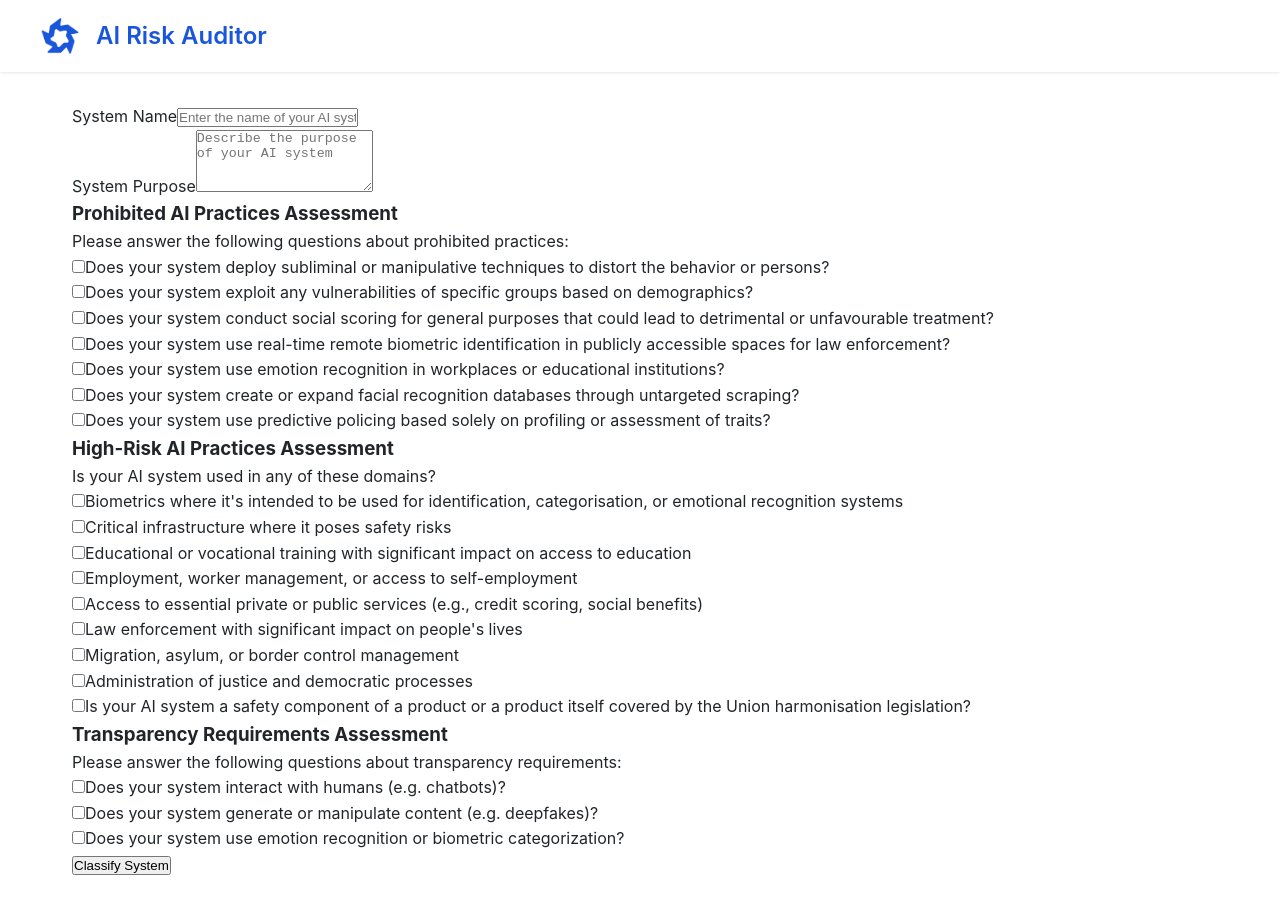
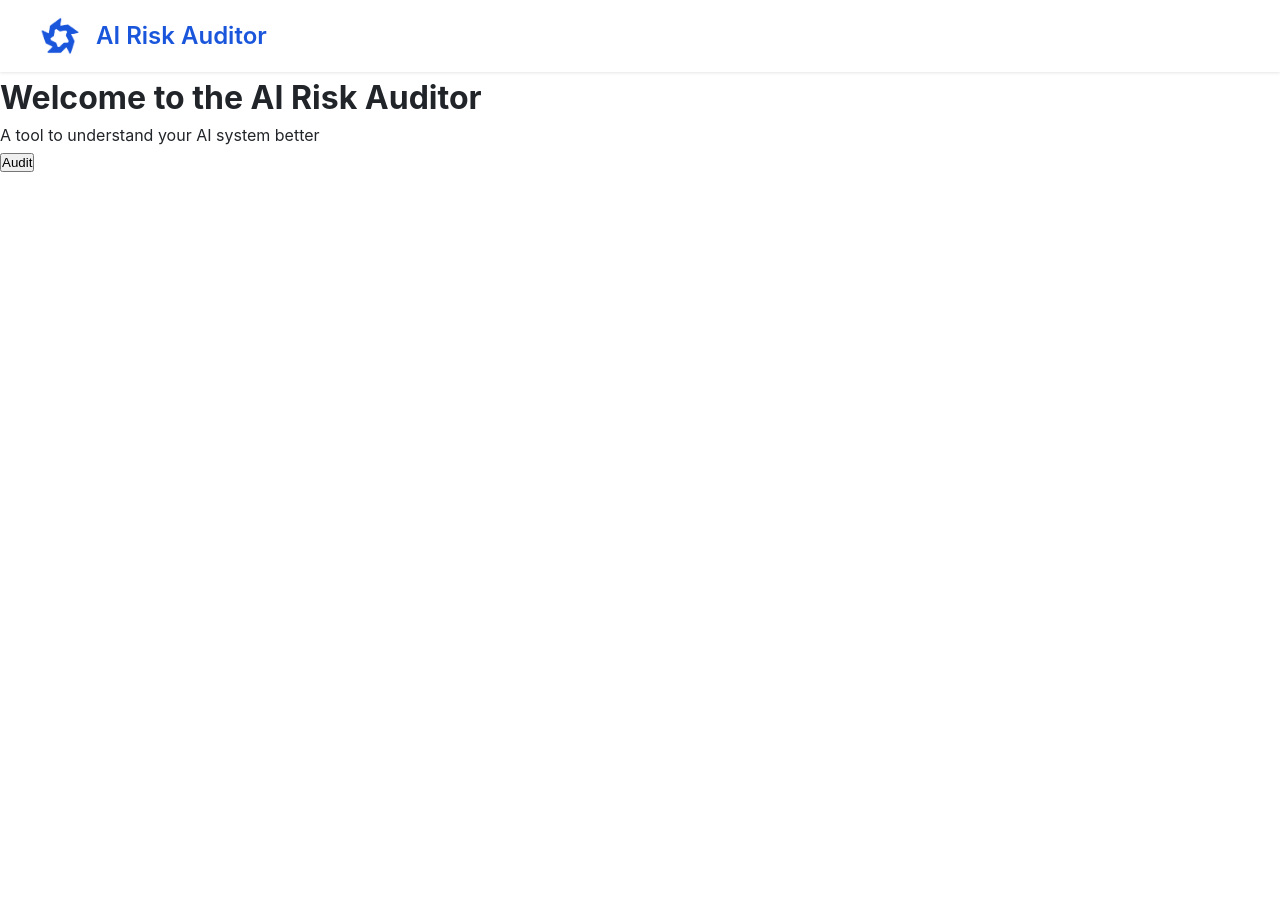
Before and after one commit to baekbyte/AI-Risk-Auditor, a React (Create React App) app in the folder frontend/: page /landing in a window 1280 px wide. After the commit the page ends 800 px from the top, so only its background shows below. Built offline with nearby package versions, Linux system fonts and the light colour scheme.

Commit message:
Adding landing page

```diff
--- a/frontend/src/App.tsx
+++ b/frontend/src/App.tsx
@@ -1,17 +1,25 @@
 import React from 'react';
+import { BrowserRouter as Router, Routes, Route, Navigate } from 'react-router-dom';
 import Header from './components/Header';
+import LandingPage from './components/LandingPage';
 import ClassificationForm from './components/ClassificationForm';
 import './styles/global.css';
 
-function App() {
+const App: React.FC = () => {
   return (
-    <div className="App">
-      <Header />
-      <main className="container mx-auto px-4 py-8">
-        <ClassificationForm />
-      </main>
-    </div>
+    <Router>
+      <div className="min-h-screen bg-gray-50">
+        <Header />
+        <main>
+          <Routes>
+            <Route path="/" element={<Navigate to="/landing" replace />} />
+            <Route path="/landing" element={<LandingPage />} />
+            <Route path="/classification" element={<ClassificationForm />} />
+          </Routes>
+        </main>
+      </div>
+    </Router>
   );
-}
+};
 
 export default App;
--- /dev/null
+++ b/frontend/src/components/LandingPage.tsx
@@ -0,0 +1,31 @@
+import React from 'react';
+import { useNavigate } from 'react-router-dom';
+
+const LandingPage: React.FC = () => {
+    const navigate = useNavigate();
+
+    const handleAuditClick = () => {
+        navigate('/classification');
+    };
+
+    return (
+        <div className="min-h-screen flex items-center justify-center bg-gray-50">
+            <div className="text-center space-y-8 p-8">
+                <h1 className="text-4xl font-bold text-gray-900">
+                    Welcome to the AI Risk Auditor
+                </h1>
+                <p className="text-xl text-gray-600">
+                    A tool to understand your AI system better
+                </p>
+                <button
+                    onClick={handleAuditClick}
+                    className="px-8 py-3 bg-blue-600 text-white rounded-lg hover:bg-blue-700 transition-colors duration-200 text-lg font-medium"
+                >
+                    Audit
+                </button>
+            </div>
+        </div>
+    );
+};
+
+export default LandingPage;
```
